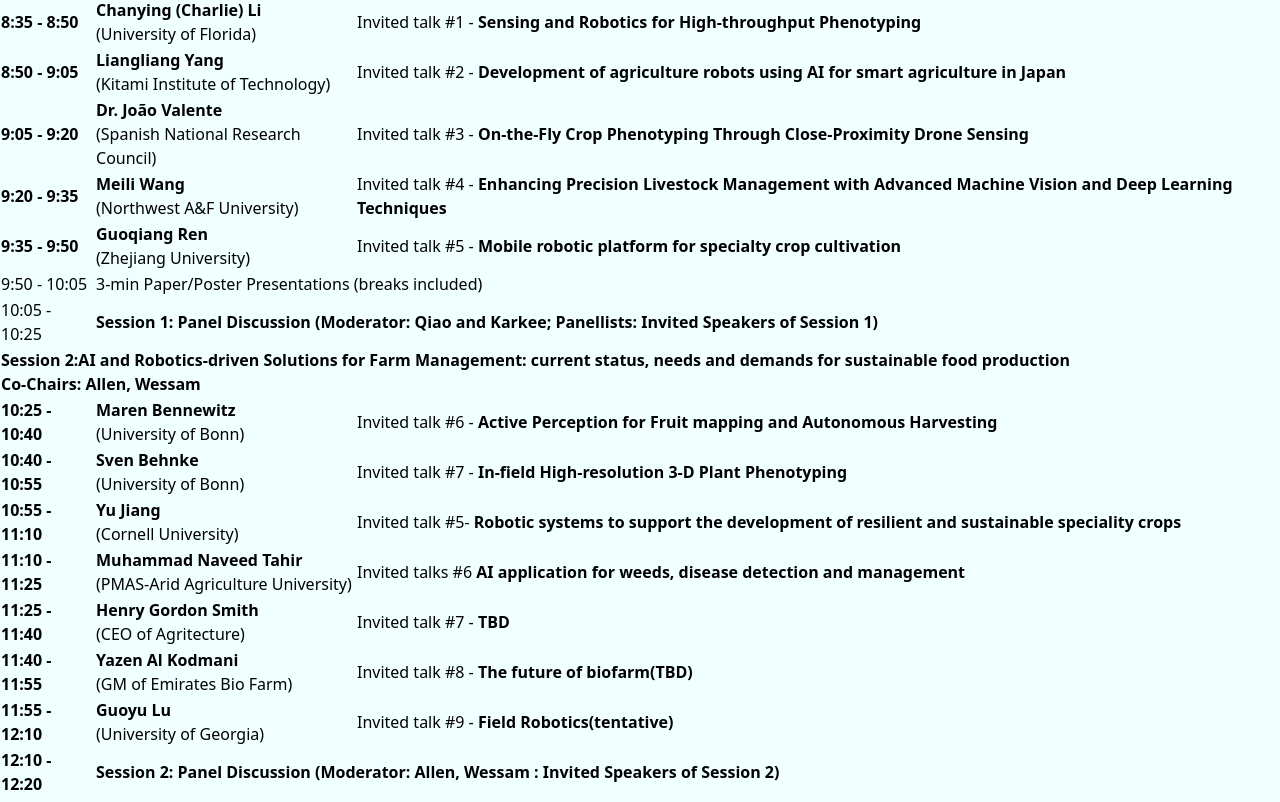
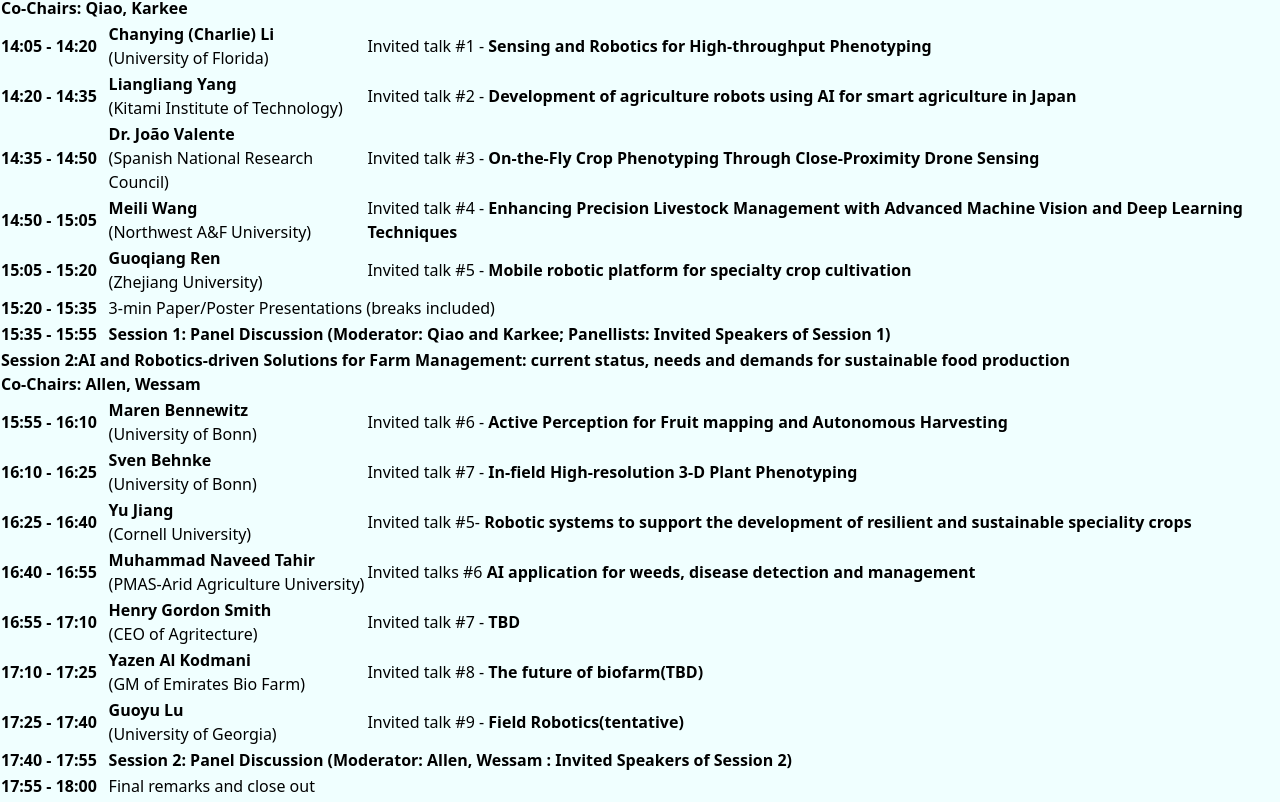
Before and after one commit to kishaiyan/IROS-2024, a React (Vite) app: page / in a window 1280 px wide. Shown: the part 4615-5417 px from the top of the page. Built offline with nearby package versions, Linux system fonts and the light colour scheme.

Commit message:
Changed the schedule

```diff
--- a/src/components/Submission.jsx
+++ b/src/components/Submission.jsx
@@ -3,11 +3,11 @@ export default function Submission(){
     <div className="p-4">
       <h4 className="text-lg font-bold mb-4">Submission guidelines</h4>
       <ul className="list-disc pl-5">
-        <li>The submission should be from 2 to 8 pages long. The paper should follow the <a href="https://ras.papercept.net/conferences/support/tex.php" className="text-blue-500 hover:text-blue-700">IEEE RAS Template</a>.</li>
+        <li>The submission should be from 2 to 8 pages long. The paper should follow the <a href="https://ras.papercept.net/conferences/support/tex.php" className="text-blue-400 hover:text-blue-800">IEEE RAS Template</a>.</li>
         <li>The review process is single-blind.</li>
         <li>Submissions should contain a clear focus on field robotics and feature lessons learned and/or field experience reports.</li>
         <li>We welcome prospective and conceptual papers as well.</li>
-        <li>The papers should be submitted on <a href="https://cmt3.research.microsoft.com" className="text-blue-500 hover:text-blue-700">Microsoft CMT</a>.</li>
+        <li>The papers should be submitted on <a href="https://cmt3.research.microsoft.com" className="text-blue-400 hover:text-blue-800">Microsoft CMT</a>.</li>
         <li>Accepted papers will be available on the workshop website. The authors of accepted papers will be invited to present their results in a poster session during the workshop.</li>
       </ul>
     </div>
--- a/src/components/schedule.jsx
+++ b/src/components/schedule.jsx
@@ -23,7 +23,7 @@ export default function Schedule(){
   </thead>
   <tbody>
     <tr>
-      <td className="border-b-2 border-gray-300"><strong>8:30 - 8:35...</strong></td>
+      <td className="border-b-2 border-gray-300"><strong>14:00 - 14:05...</strong></td>
       <td className="border-b-2 border-gray-300">All Organizers</td>
       <td className="border-b-2 border-gray-300">Welcome and Introduction</td>
     </tr>
@@ -34,36 +34,36 @@ export default function Schedule(){
       </td>
     </tr>
     <tr>
-      <td className="border-b-2 border-gray-300"><strong>8:35 - 8:50</strong></td>
+      <td className="border-b-2 border-gray-300"><strong>14:05 - 14:20</strong></td>
       <td className="border-b-2 border-gray-300"><strong>Chanying (Charlie) Li</strong> <br></br>(University of Florida)</td>
       <td className="border-b-2 border-gray-300">Invited talk #1 - <strong>Sensing and Robotics for High-throughput Phenotyping</strong></td>
     </tr>
     <tr>
-      <td className="border-b-2 border-gray-300"><strong>8:50 - 9:05</strong></td>
+      <td className="border-b-2 border-gray-300"><strong>14:20 - 14:35</strong></td>
       <td className="border-b-2 border-gray-300"><strong>Liangliang Yang</strong> <br></br>(Kitami Institute of Technology)</td>
       <td className="border-b-2 border-gray-300">Invited talk #2 - <strong>Development of agriculture robots using AI for smart agriculture in Japan</strong></td>
     </tr>
     <tr>
-      <td className="border-b-2 border-gray-300"><strong>9:05 - 9:20</strong></td>
+      <td className="border-b-2 border-gray-300"><strong>14:35 - 14:50</strong></td>
       <td className="border-b-2 border-gray-300"><strong>Dr. João Valente</strong> <br></br> (Spanish National Research Council)</td>
       <td className="border-b-2 border-gray-300">Invited talk #3 - <strong>On-the-Fly Crop Phenotyping Through Close-Proximity Drone Sensing</strong></td>
     </tr>
     <tr>
-      <td className="border-b-2 border-gray-300"><strong>9:20 - 9:35</strong></td>
+      <td className="border-b-2 border-gray-300"><strong>14:50 - 15:05</strong></td>
       <td className="border-b-2 border-gray-300"><strong>Meili Wang</strong> <br></br>(Northwest A&F University)</td>
       <td className="border-b-2 border-gray-300">Invited talk #4 - <strong>Enhancing Precision Livestock Management with Advanced Machine Vision and Deep Learning Techniques</strong></td>
     </tr>
     <tr>
-      <td className="border-b-2 border-gray-300"><strong>9:35 - 9:50</strong></td>
+      <td className="border-b-2 border-gray-300"><strong>15:05 - 15:20</strong></td>
       <td className="border-b-2 border-gray-300"><strong>Guoqiang Ren</strong> <br></br>(Zhejiang University)</td>
       <td className="border-b-2 border-gray-300">Invited talk #5 - <strong>Mobile robotic platform for specialty crop cultivation</strong></td>
     </tr>
     <tr className="bg-gray-200">
-      <td className="border-b-2 border-gray-300">9:50 - 10:05</td>
+      <td className="border-b-2 border-gray-300"><strong>15:20 - 15:35</strong></td>
       <td className="border-b-2 border-gray-300 text-center" colSpan="2">3-min Paper/Poster Presentations (breaks included)</td>
     </tr>
     <tr className="bg-green-200">
-      <td className="border-b-2 border-gray-300">10:05 - 10:25</td>
+      <td className="border-b-2 border-gray-300"><strong>15:35 - 15:55</strong></td>
       <td className="border-b-2 border-gray-300 text-center" colSpan="2"><strong>Session 1: Panel Discussion (Moderator: Qiao and Karkee; Panellists: Invited Speakers of Session 1)</strong></td>
     </tr>
     <tr>
@@ -73,55 +73,55 @@ export default function Schedule(){
       </td>
     </tr>
     <tr>
-      <td className="border-b-2 border-gray-300"><strong>10:25 - 10:40</strong></td>
+      <td className="border-b-2 border-gray-300"><strong>15:55 - 16:10</strong></td>
       <td className="border-b-2 border-gray-300"><strong> Maren Bennewitz</strong> <br></br>(University of Bonn) </td>
       <td className="border-b-2 border-gray-300">Invited talk #6 - <strong>Active Perception for Fruit mapping and Autonomous Harvesting</strong></td>
     </tr>
     <tr>
-      <td className="border-b-2 border-gray-300"><strong>10:40 - 10:55</strong></td>
+      <td className="border-b-2 border-gray-300"><strong>16:10 - 16:25</strong></td>
       <td className="border-b-2 border-gray-300"><strong>Sven Behnke</strong> <br></br>(University of Bonn)</td>
       <td className="border-b-2 border-gray-300">Invited talk #7 - <strong>In-field High-resolution 3-D Plant Phenotyping</strong></td>
     </tr>
     <tr>
-      <td className="border-b-2 border-gray-300"><strong>10:55 - 11:10</strong></td>
+      <td className="border-b-2 border-gray-300"><strong>16:25 - 16:40</strong></td>
       <td className="border-b-2 border-gray-300"><strong>Yu Jiang</strong> <br></br>(Cornell University)</td>
       <td className="border-b-2 border-gray-300">Invited talk #5- <strong>Robotic systems to support the development of resilient and sustainable speciality crops</strong></td>
     </tr>
     <tr>
-      <td className="border-b-2 border-gray-300"><strong>11:10 - 11:25</strong></td>
+      <td className="border-b-2 border-gray-300"><strong>16:40 - 16:55</strong></td>
       <td className="border-b-2 border-gray-300"><strong>Muhammad Naveed Tahir</strong><br></br>(PMAS-Arid Agriculture University)</td>
       <td className="border-b-2 border-gray-300">Invited talks #6 <strong>AI application for weeds, disease detection and management</strong></td>
     </tr>
 
     <tr>
-      <td className="border-b-2 border-gray-300"><strong>11:25 - 11:40</strong></td>
+      <td className="border-b-2 border-gray-300"><strong>16:55 - 17:10</strong></td>
       <td className="border-b-2 border-gray-300"><strong>Henry Gordon Smith</strong> <br></br>(CEO of Agritecture)</td>
       <td className="border-b-2 border-gray-300">Invited talk #7 - <strong>TBD</strong></td>
     </tr>
     <tr>
-      <td className="border-b-2 border-gray-300"><strong>11:40 - 11:55</strong></td>
+      <td className="border-b-2 border-gray-300"><strong>17:10 - 17:25</strong></td>
       <td className="border-b-2 border-gray-300"><strong>Yazen Al Kodmani</strong> <br></br>(GM of Emirates Bio Farm)</td>
       <td className="border-b-2 border-gray-300">Invited talk #8 - <strong>The future of biofarm(TBD)</strong></td>
     </tr>
     <tr>
-      <td className="border-b-2 border-gray-300"><strong>11:55 - 12:10</strong></td>
+      <td className="border-b-2 border-gray-300"><strong>17:25 - 17:40</strong></td>
       <td className="border-b-2 border-gray-300"><strong>Guoyu Lu</strong> <br></br>(University of Georgia)</td>
       <td className="border-b-2 border-gray-300">Invited talk #9 - <strong>Field Robotics(tentative)</strong></td>
     </tr>
     <tr className="bg-green-300">
-      <td className="border-b-2 border-gray-300"><strong>12:10 - 12:20</strong></td>
+      <td className="border-b-2 border-gray-300"><strong>17:40 - 17:55</strong></td>
       <td className="border-b-2 border-gray-300 text-center" colSpan="2">
         <strong>Session 2: Panel Discussion (Moderator: Allen, Wessam : Invited Speakers of Session 2)</strong>
       </td>
     </tr>
     <tr className="bg-orange-300">
-      <td className="border-b-2 border-gray-300"><strong>12:20 - 12:30</strong></td>
+      <td className="border-b-2 border-gray-300"><strong>17:55 - 18:00</strong></td>
       <td className="border-b-2 border-gray-300 text-center" colSpan="2">
         Final remarks and close out
       </td>
     </tr>
     <tr className="bg-orange-300">
-      <td className="border-b-2 border-gray-300"><strong>12:30 - 13:30</strong></td>
+      <td className="border-b-2 border-gray-300"><strong>18:00 - 19:00</strong></td>
       <td className="border-b-2 border-gray-300 text-center" colSpan="2">
         Networking and Lunch
       </td>
```
Also changed, not shown: src/components/organizer.jsx (+13 -11 lines).
